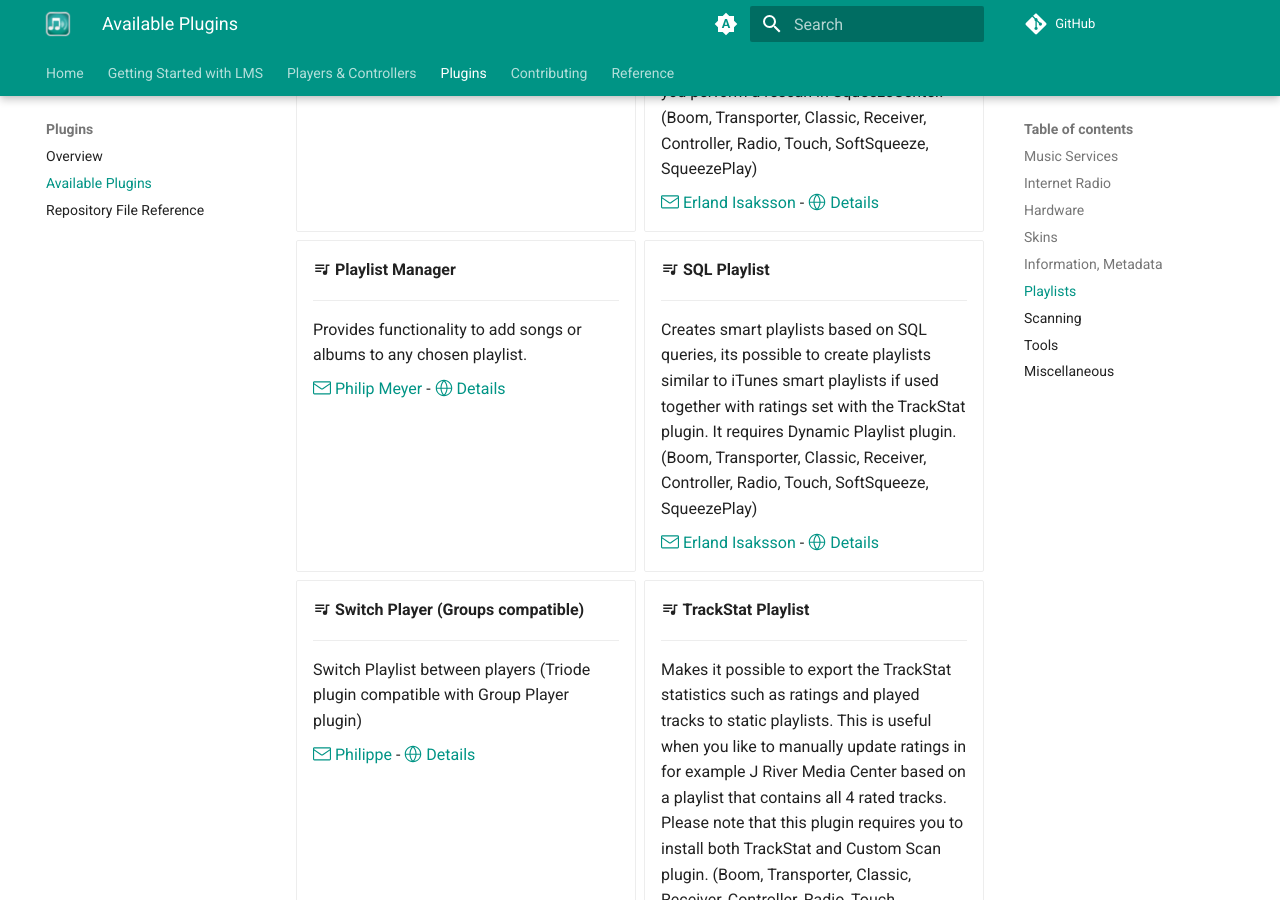
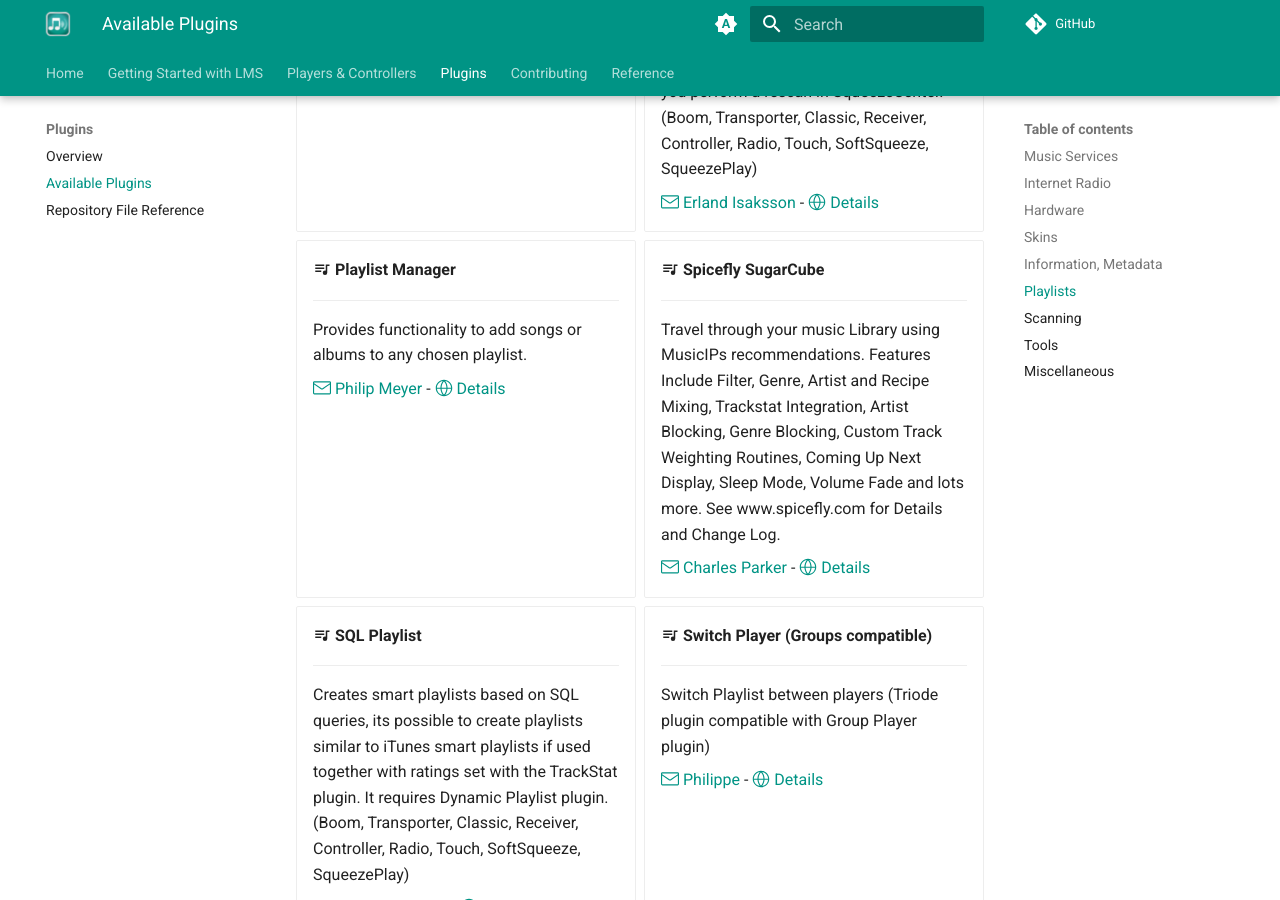
Before and after one commit to LMS-Community/lms-community.github.io, an MkDocs documentation site: the page built from docs/plugins/directory.md, in a window 1280 px wide and 900 px high, scrolled down 11805 px. Built offline with MkDocs 1.6.1 and Material for MkDocs 9.7.7, drawn with Linux system fonts in a browser that asks for light colours; comment, search, counter and statistics services are not loaded.

Commit message:
Update external data sources

```diff
--- a/docs/plugins/directory.md
+++ b/docs/plugins/directory.md
@@ -700,6 +700,14 @@ title: Available Plugins
 
     [:octicons-mail-24: Philip Meyer](mailto:phil@hergest.demon.co.uk)    - [:octicons-globe-24: Details](http://penguinlovesmusic.de/wp-content/uploads/beta/pmplugins/PlaylistManPlugin.htm)
 
+-   __:material-playlist-music: Spicefly SugarCube__
+
+    ---
+
+    Travel through your music Library using MusicIPs recommendations. Features Include Filter, Genre, Artist and Recipe Mixing, Trackstat Integration, Artist Blocking, Genre Blocking, Custom Track Weighting Routines, Coming Up Next Display, Sleep Mode, Volume Fade and lots more.  See www.spicefly.com for Details and Change Log.
+
+    [:octicons-mail-24: Charles Parker](mailto:abuse@spicefly.com)    - [:octicons-globe-24: Details](http://www.spicefly.com/)
+
 -   __:material-playlist-music: SQL Playlist__
 
     ---
```
Also changed, not shown: docs/getting-started/changelog-lms8.md (+2 -0 lines).
